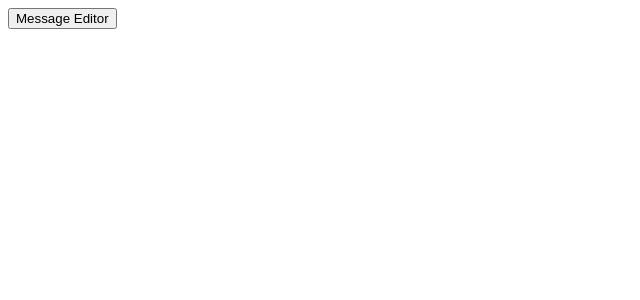
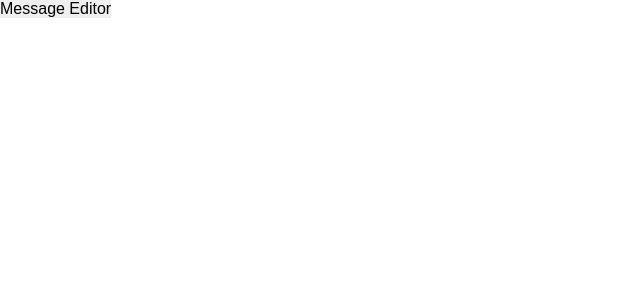
Before and after one commit to pa4ka1992/message-template-editor, a React (Create React App) app: page / in a window 1280 px wide. Shown: the top 300 px of the page, without its empty margins (0-640 px from the left). Built offline with nearby package versions, Linux system fonts and the light colour scheme.

Commit message:
feat: add basic reset and variables for styles

```diff
--- a/src/app/ui/App.tsx
+++ b/src/app/ui/App.tsx
@@ -1,5 +1,7 @@
 import { FC } from 'react';
 import { Router } from '../router';
+import './styles/reset.scss';
+import './styles/variables.scss';
 
 export const App: FC = () => {
   return (
--- /dev/null
+++ b/src/app/ui/styles/reset.scss
@@ -0,0 +1,30 @@
+@import './variables.scss';
+
+*,
+::after,
+::before {
+  margin: 0;
+  padding: 0;
+  border: 0;
+  font-size: 100%;
+  font: inherit;
+  vertical-align: baseline;
+  box-sizing: border-box;
+}
+
+:root {
+  --primary-color-100: rgb(102, 204, 102, 1);
+  --primary-color-75: rgb(102, 204, 102, 0.75);
+  --primary-color-50: rgb(102, 204, 102, 0.5);
+  --primary-color-25: rgb(102, 204, 102, 0.25);
+
+  --text-color-100: rgb(255, 255, 255, 1);
+  --text-color-50: rgb(255, 255, 255, 0.5);
+
+  --background-color-100: rgb(0, 0, 0, 1);
+  --modal-background-color: rgb(0, 0, 0, 0.6);
+}
+
+body {
+  font-family: $primaryFont;
+}
--- /dev/null
+++ b/src/app/ui/styles/variables.scss
@@ -0,0 +1,13 @@
+$primaryFont: 'Russo One', sans-serif;
+
+$primary-color-100: var(--primary-color-100);
+$primary-color-75: var(--primary-color-75);
+$primary-color-50: var(--primary-color-50);
+$primary-color-25: var(--primary-color-25);
+
+$text-color-100: var(--text-color-100);
+$text-color-50: var(--text-color-50);
+
+$background-color-100: var(--background-color-100);
+
+$modal-background-color: var(--modal-background-color);
```
